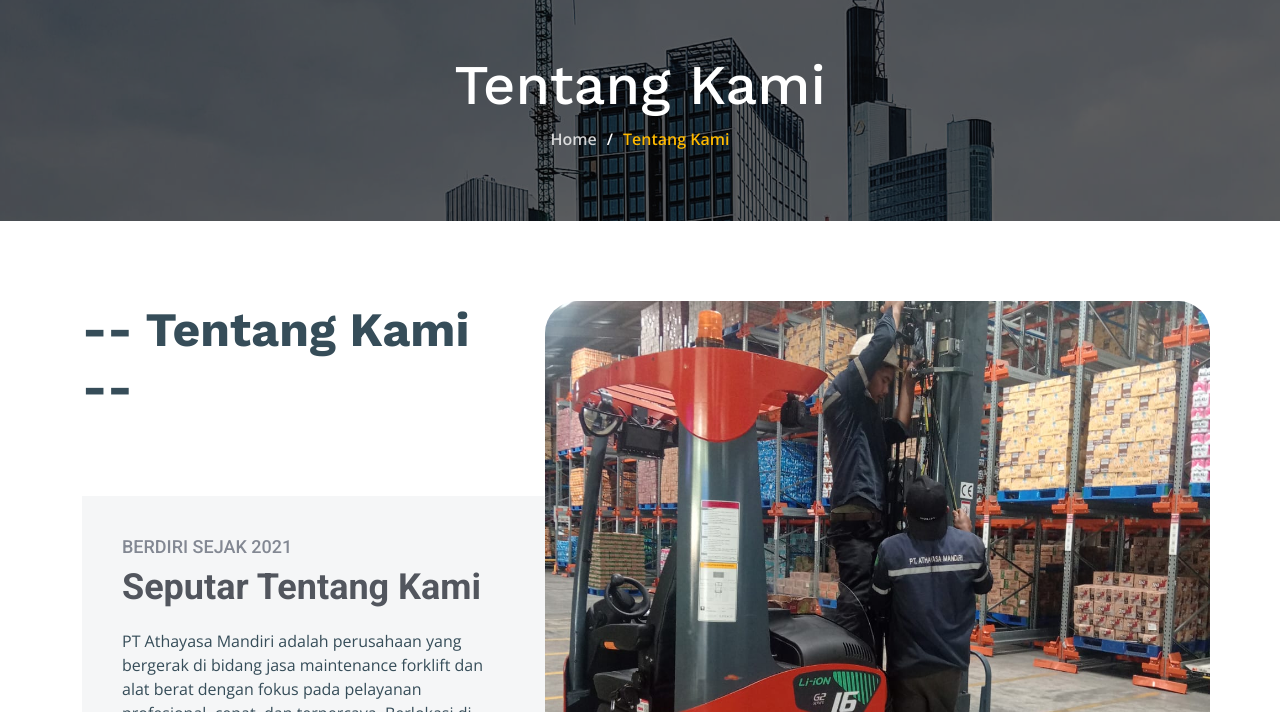
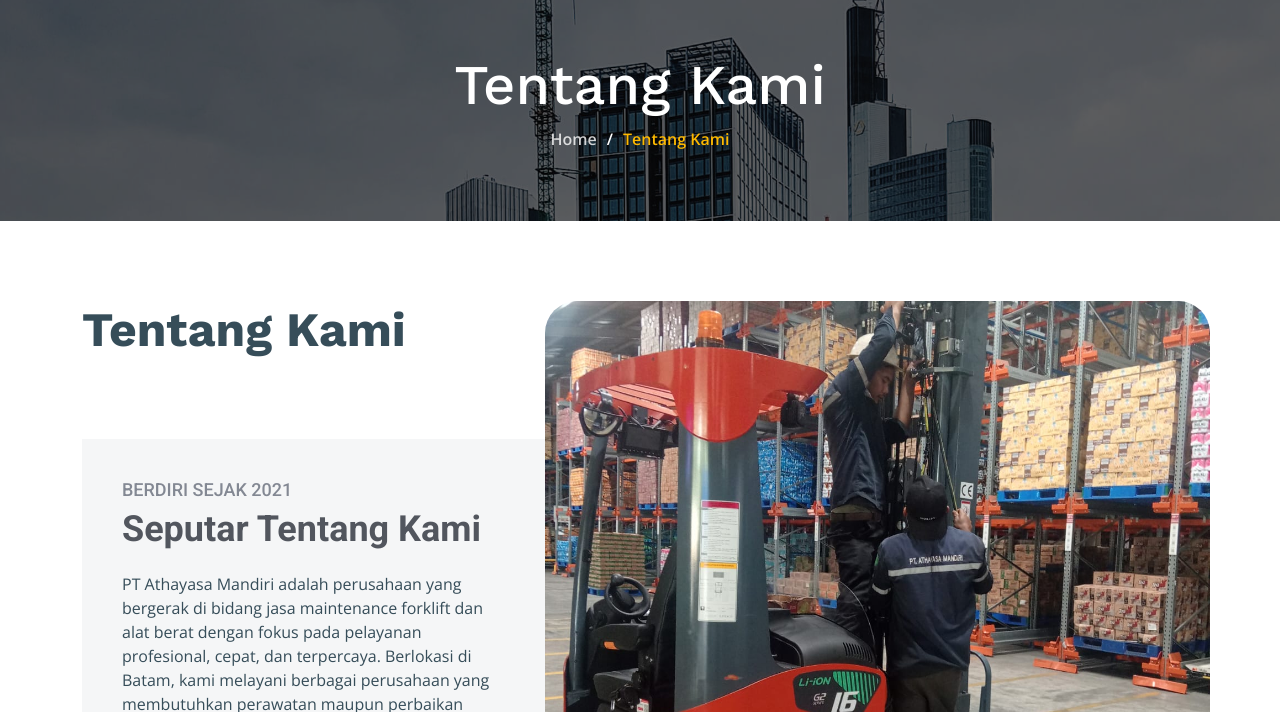
Before and after one commit to athayasamandiri/pt.athayasamandiri, a plain HTML site: page about.html in a window 1280 px wide. Shown: the part 88-800 px from the top of the page. Drawn offline with nearby package versions, Linux system fonts and the light colour scheme.

Commit message:
Update about.html

```diff
--- a/about.html
+++ b/about.html
@@ -91,7 +91,7 @@
           <div class="col-lg-7 about-img rounded-5" style="background-image: url(assets/img/New/Project/11.jpg);"></div>
 
           <div class="col-lg-7">
-            <h2>-- Tentang Kami --</h2>
+            <h2>Tentang Kami</h2>
             <div class="our-story">
               <h4>Berdiri sejak 2021</h4>
               <h3>Seputar Tentang Kami</h3>
```
